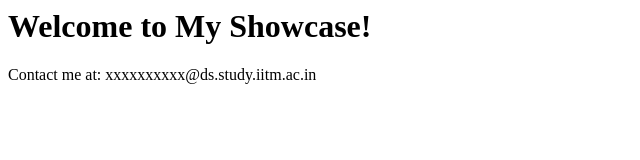
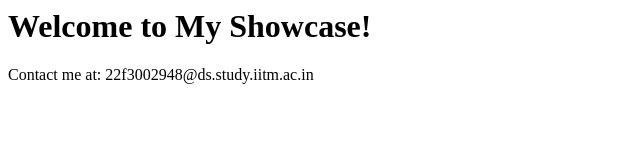
Before and after one commit to SoHaMIEM/TDS_W2_GIT, a plain HTML site: page index.html in a window 1280 px wide. Shown: the full height of the page, 0-640 px from the left. Drawn offline with Linux system fonts and the light colour scheme.

Commit message:
Update index.html

```diff
--- a/index.html
+++ b/index.html
@@ -4,6 +4,6 @@
 </head>
 <body>
   <h1>Welcome to My Showcase!</h1>
-  <p>Contact me at: <!--email_off-->xxxxxxxxxx@ds.study.iitm.ac.in<!--/email_off--></p>
+  <p>Contact me at: <!--email_off-->22f3002948@ds.study.iitm.ac.in<!--/email_off--></p>
 </body>
 </html>
```
